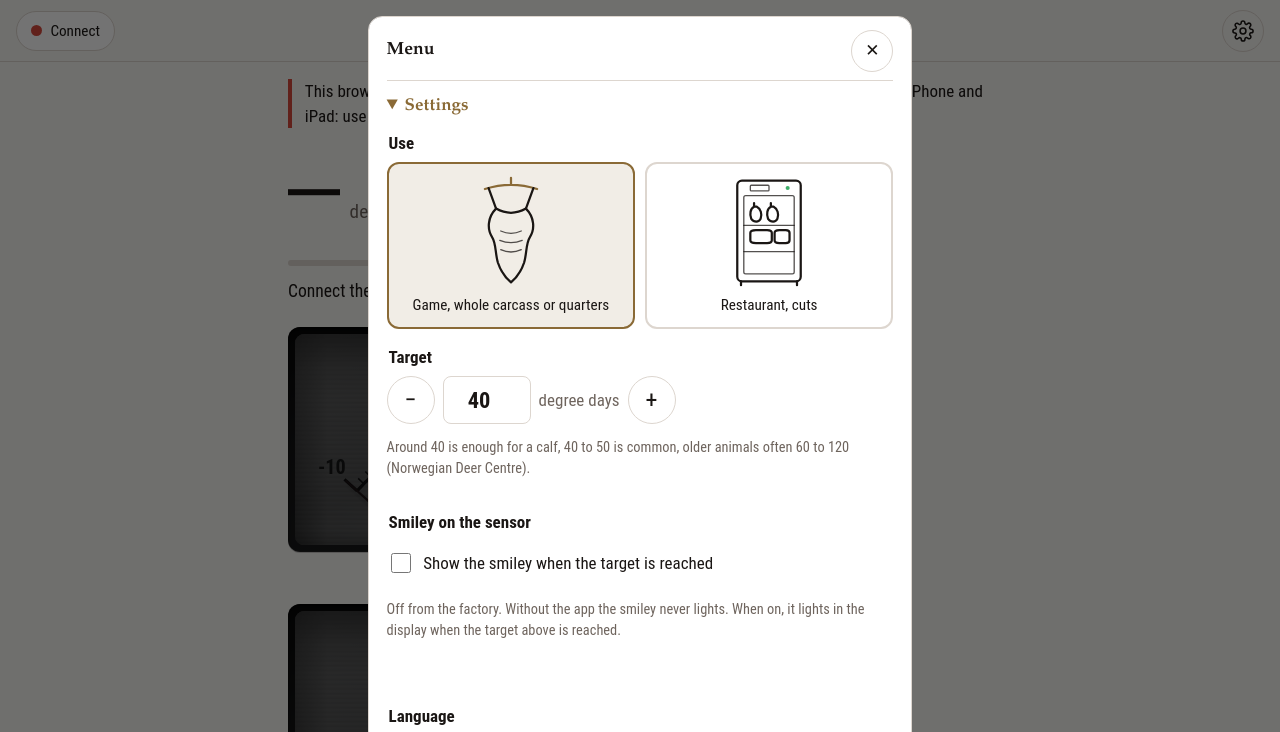
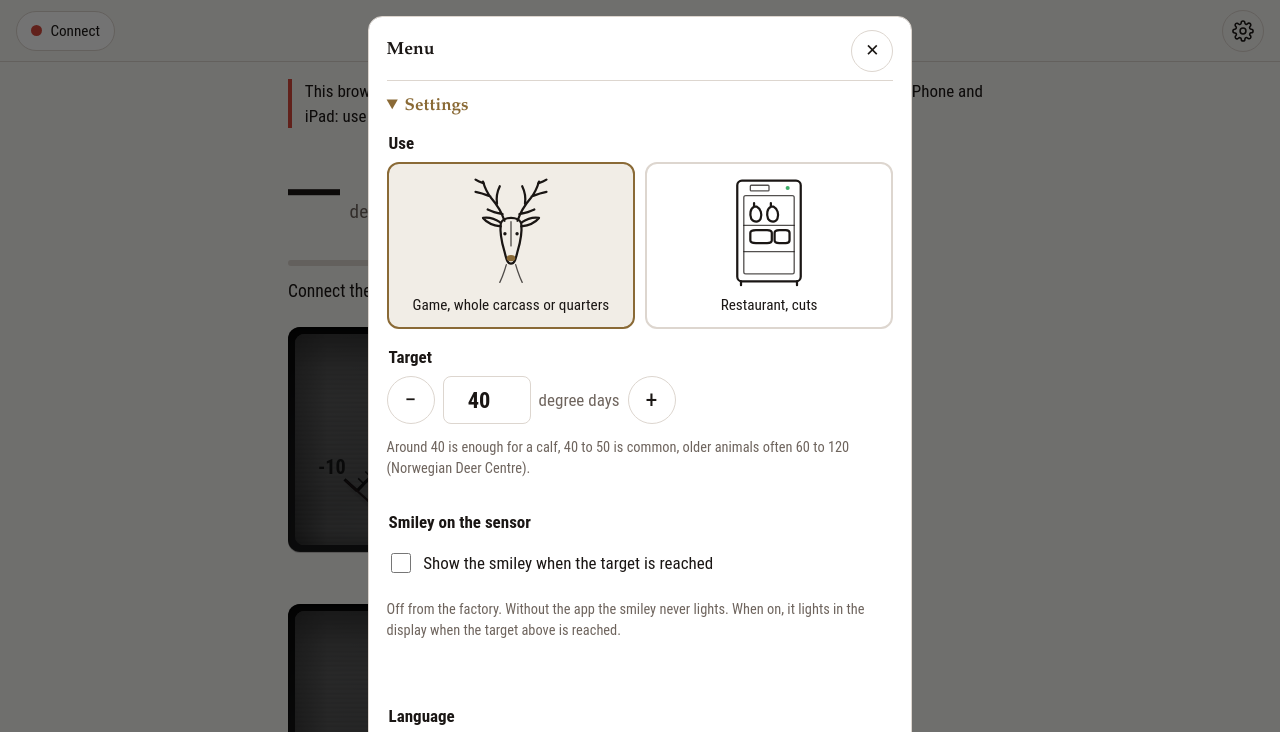
Before and after one commit to hanseinar/doegngrader-app, a plain HTML site: page index.html in a window 1280 px wide. Both pictures are taken after a click on the button "Settings". Shown: the top 732 px of the page. Drawn offline with Linux system fonts and the light colour scheme.

Commit message:
Publisert fra doegngrader@a2a9b28

```diff
--- a/build.json
+++ b/build.json
@@ -1 +1 @@
-{"commit":"f2a1667","built":"2026-11-22T14:12:46Z"}
+{"commit":"a2a9b28","built":"2026-11-22T14:20:29Z"}
--- a/index.html
+++ b/index.html
@@ -84,12 +84,14 @@
         <div class="usecards">
           <label class="usecard"><input type="radio" name="use" value="vilt">
             <svg viewBox="0 0 120 120" aria-hidden="true">
-              <path d="M60 3v7M32 15q28-9 56 0" class="hook"/>
-              <path d="M36 14l8 22M84 14l-8 22"/>
-              <path d="M44 36q16 9 32 0"/>
-              <path d="M44 36c-9 9-10 22-4 31 4 6 3 17 6 27 3 9 8 16 14 21 6-5 11-12 14-21 3-10 2-21 6-27 6-9 5-22-4-31"/>
-              <path d="M49 60q11 5 22 0M48 70q12 5 24 0M49 80q11 5 22 0" class="fine"/>
-              </svg>
+              <path d="M53 49c-3-9-8-17-14-24-4-5-7-11-9-18M45 31c-1-7 0-13 3-19M38 23c-5-2-10-4-16-5M51 42c-5-1-10-2-16-5M31 9c-3-1-6-2-9-4"/>
+              <path d="M67 49c3-9 8-17 14-24 4-5 7-11 9-18M75 31c1-7 0-13-3-19M82 23c5-2 10-4 16-5M69 42c5-1 10-2 16-5M89 9c3-1 6-2 9-4"/>
+              <path d="M49 55c-8-1-15-4-19-9 6-1 13 1 19 5M71 55c8-1 15-4 19-9-6-1-13 1-19 5"/>
+              <path d="M49 52c1-4 6-6 11-6s10 2 11 6c1 9-1 20-4 30-2 8-3 13-7 13s-5-5-7-13c-3-10-5-21-4-30z"/>
+              <path d="M55 96c-2 7-4 13-7 19M65 96c2 7 4 13 7 19M60 50v26" class="fine"/>
+              <circle cx="53.5" cy="63" r="1.8" class="eye"/><circle cx="66.5" cy="63" r="1.8" class="eye"/>
+              <ellipse cx="60" cy="89" rx="4.6" ry="3.4" class="nose"/>
+            </svg>
             <span data-t="use.vilt">Vilt</span></label>
           <label class="usecard"><input type="radio" name="use" value="restaurant">
             <svg viewBox="0 0 120 120" aria-hidden="true">
--- a/style.css
+++ b/style.css
@@ -234,6 +234,8 @@ body.overview .hero, body.overview .gauges, body.overview .gauge-state, body.ove
 .usecard svg .fine { stroke-width: 1.4; opacity: .75; }
 .usecard svg .hook { stroke: var(--accent); }
 .usecard svg .dot { fill: var(--ok); stroke: none; }
+.usecard svg .eye { fill: currentColor; stroke: none; }
+.usecard svg .nose { fill: var(--accent); stroke: none; }
 .langcard svg { width: 3.4rem; height: auto; border-radius: 3px; box-shadow: 0 0 0 1px var(--edge); }
 
 /* ---------- lærebok og bruksanvisning inne i appen ---------- */
--- a/sw.js
+++ b/sw.js
@@ -1,5 +1,5 @@
 // sw.js - gjør siden tilgjengelig uten nett (kjølerom og låve har ofte dårlig dekning)
-const CACHE = 'dg-v24';
+const CACHE = 'dg-v25';
 const FILES = ['./', 'index.html', 'style.css', 'app.js', 'protocol.js', 'logic.js', 'i18n.js', 'ameter.js', 'license.js', 'manifest.webmanifest', 'icon.svg', 'icon-192.png', 'icon-512.png'];
 
 self.addEventListener('install', (e) => {
```
